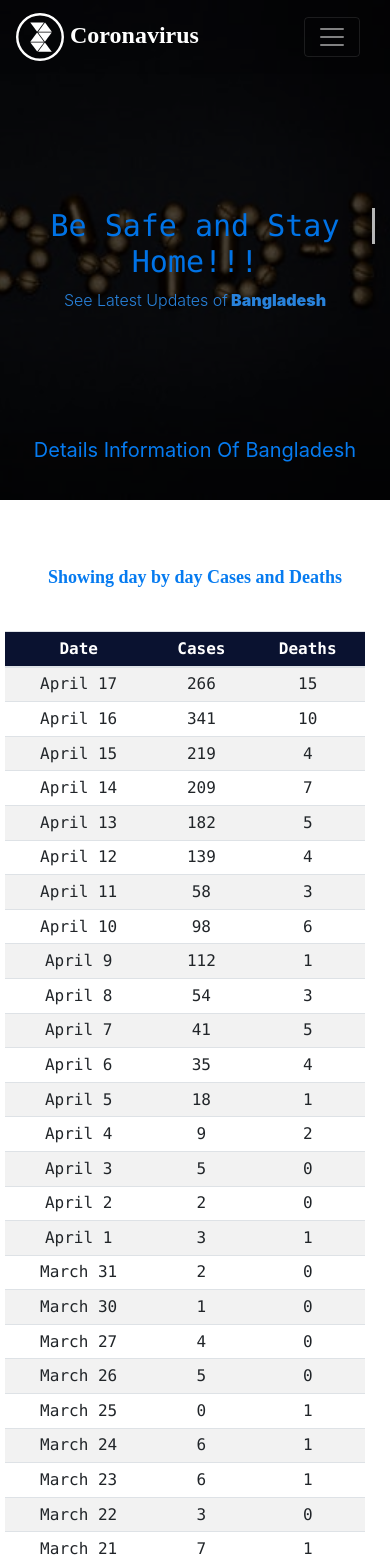
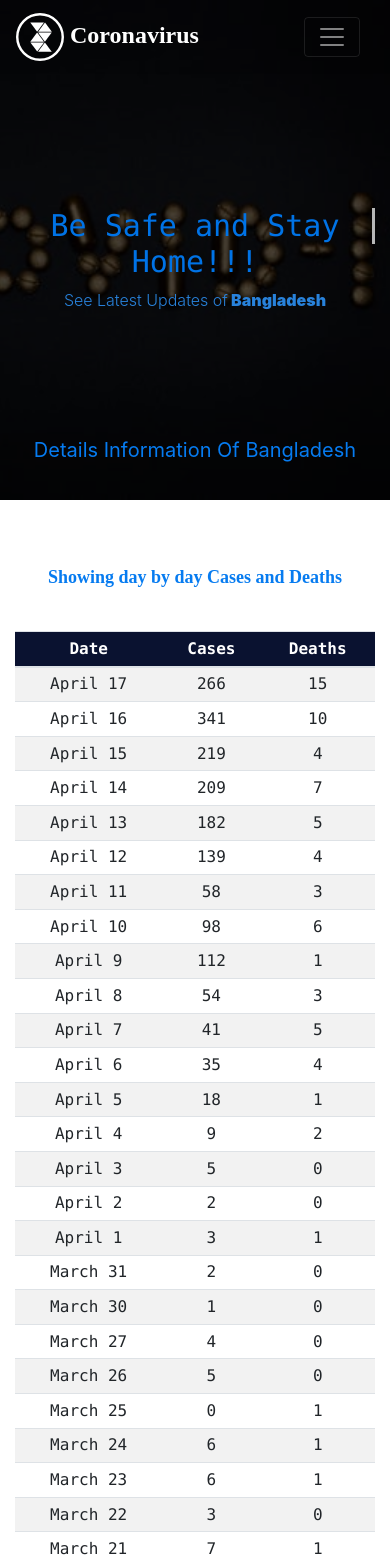
Before and after one commit to smdurjoy/covid, a React (Create React App) app: page /BdAllInfo in a window 390 px wide. Shown: the top 1564 px of the page. Built offline with nearby package versions, Linux system fonts and the light colour scheme; a web font is replaced by a local one.

Commit message:
Update responsive.css

```diff
--- a/src/asset/css/responsive.css
+++ b/src/asset/css/responsive.css
@@ -32,8 +32,6 @@
     .thik {font-size: 20px;}
     .navToggler{margin-left: 18rem;}
     .bdtitle{font-size: 18px;}
-    .allInfoTable{margin-left: -10px;}
-    .disInfoTable{margin-left: -5px !important;}
     .mdLgTable{display: none;}
 }
 
```
